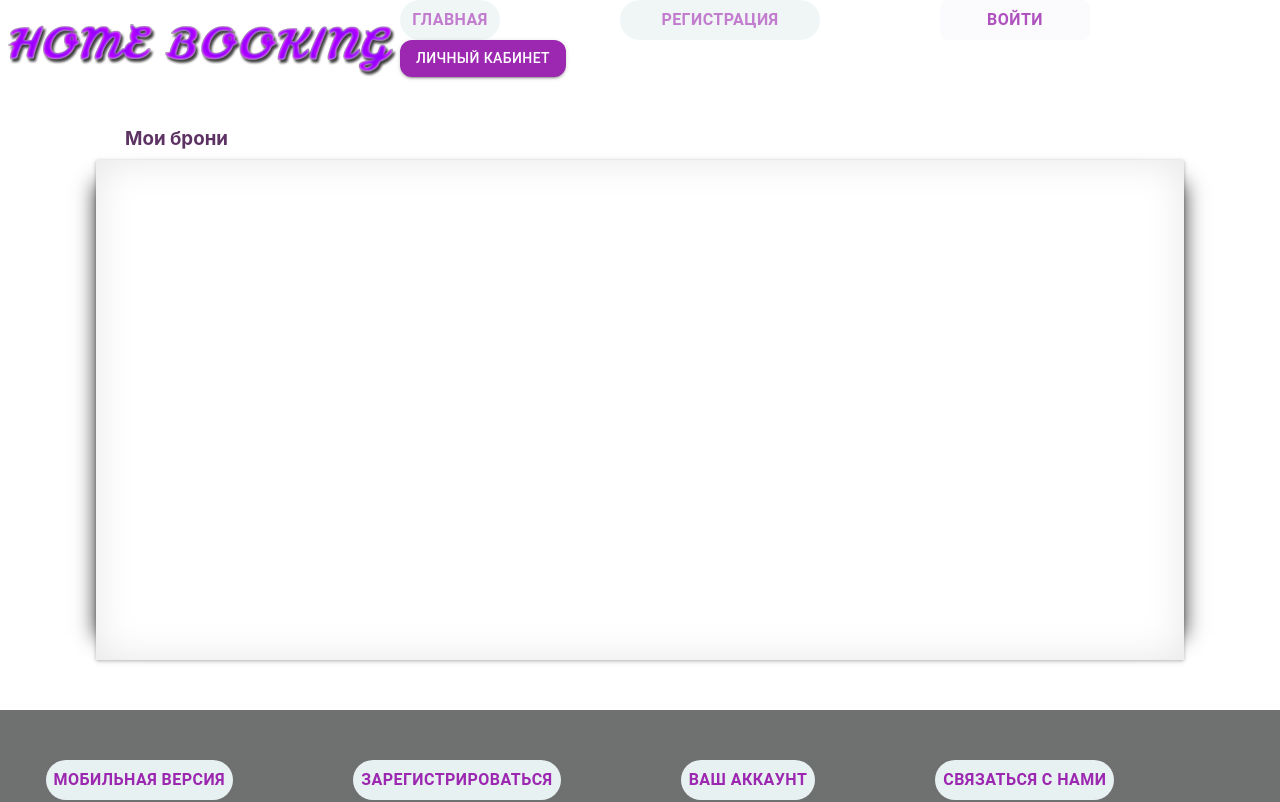
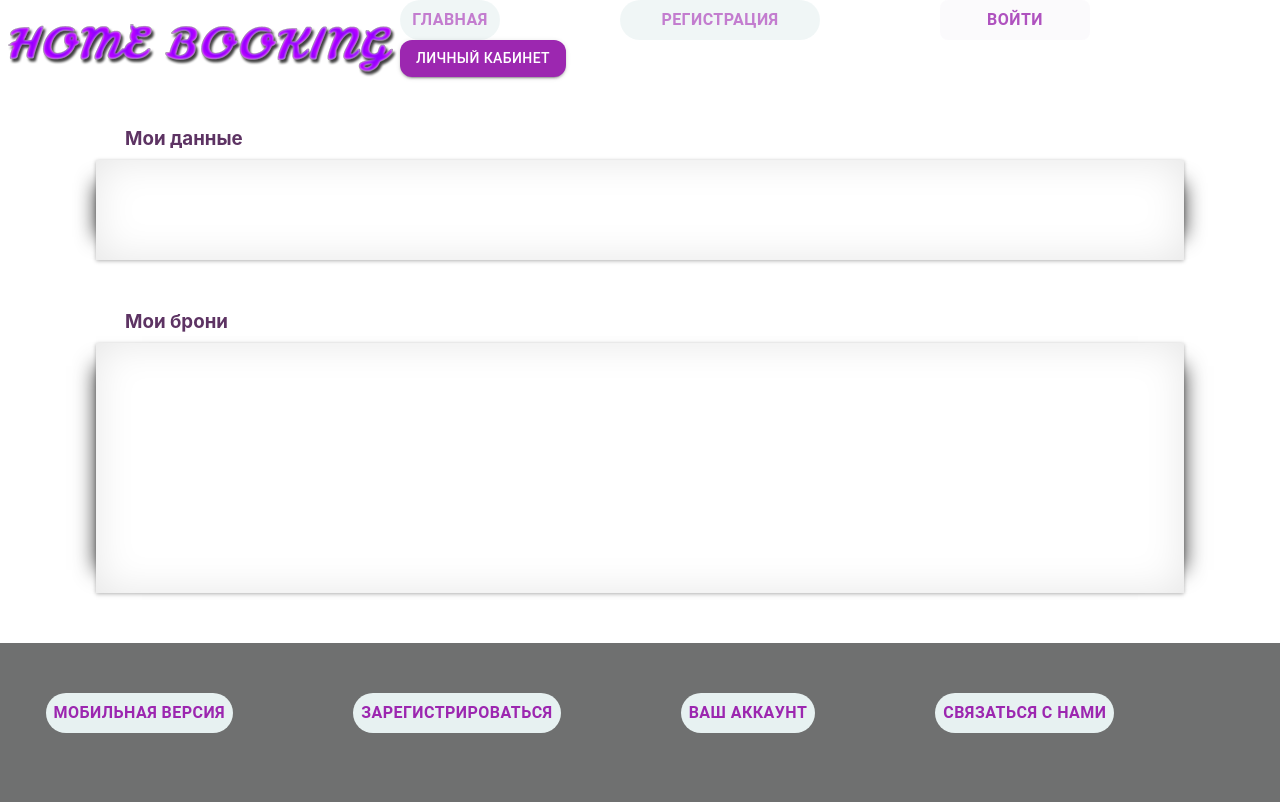
Before and after one commit to MerzlyakovaNatalya/SCRUM-Project, a React (Create React App) app: page /layout/private in a window 1280 px wide. Shown: the top 802 px of the page. Built offline with nearby package versions, Linux system fonts and the light colour scheme; the HTML template or start-up script is replaced by a standard one.

Commit message:
Добавления изменений в компонентах

```diff
--- a/src/components/header/Header.js
+++ b/src/components/header/Header.js
@@ -8,6 +8,7 @@ import { useState } from "react";
 import { CopyLayout } from "../copyLayout/CopyLayout";
 import { useDispatch, useSelector } from "react-redux";
 import { getForm } from "../../store/form/actions";
+import imgMobil from "../../images/mobilV.png"
 
 export const Header = () => {
   const navigate = useNavigate();
@@ -82,6 +83,7 @@ export const Header = () => {
             >
               Регистрация
             </Button>*/}
+            <img className={style.logoMobil} src={imgMobil} alt="brend" />
           </div>
           <div className={style.formMain}>
             <Form onSubmit={handleSubmit} />
--- a/src/components/header/Header.module.css
+++ b/src/components/header/Header.module.css
@@ -12,7 +12,7 @@
   background-position: center;
   display: flex;
   flex-wrap: wrap;
-  align-items: center;
+  align-items: flex-start;
   justify-content: space-between;
   padding: 0 0 200px 0;
   box-sizing: border-box;
@@ -22,6 +22,12 @@
 .logo {
   max-width: 500px;
   width: 50%;
+  text-align: end;
+}
+
+.logoMobil {
+  width: 250px;
+  padding-top: 40px;
 }
 
 .text {
@@ -56,6 +62,7 @@
   left: 60%; */
   width: 50%;
   text-align: right;
+  margin-top: 30px;
 }
 
 .wrp {
--- a/src/components/private_office/PrivateOffice.js
+++ b/src/components/private_office/PrivateOffice.js
@@ -4,6 +4,10 @@ import { Outlet } from "react-router-dom";
 export const PrivateOffice = () => {
   return (
     <>
+    <div className={style.wrap_data}>
+        <h3 className={style.text}>Мои данные</h3>
+        <div className={style.wrapper_data}></div>
+      </div>
       <div className={style.wrap}>
         <h3 className={style.text}>Мои брони</h3>
         <div className={style.wrapper}></div>
--- a/src/components/private_office/PrivateOffice.module.css
+++ b/src/components/private_office/PrivateOffice.module.css
@@ -1,6 +1,17 @@
 .wrapper {
     width: 85%;
-    height: 500px;
+    height: 250px;
+    margin: 0 auto;
+    box-shadow:
+    0 1px 4px rgba(0, 0, 0, .3),
+    -23px 0 20px -23px rgba(0, 0, 0, .8),
+    23px 0 20px -23px rgba(0, 0, 0, .8),
+    0 0 40px rgba(0, 0, 0, .1) inset;
+}
+
+.wrapper_data {
+    width: 85%;
+    height: 100px;
     margin: 0 auto;
     box-shadow:
     0 1px 4px rgba(0, 0, 0, .3),
```
Also changed, not shown: package.json (indentation only), src/images/mobilV.png (added).
